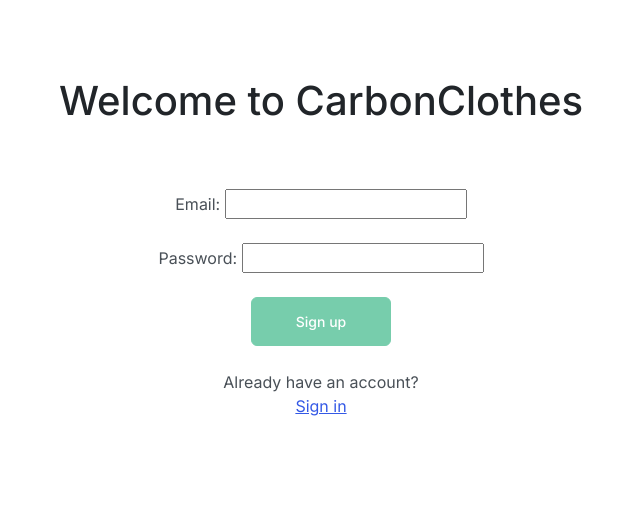
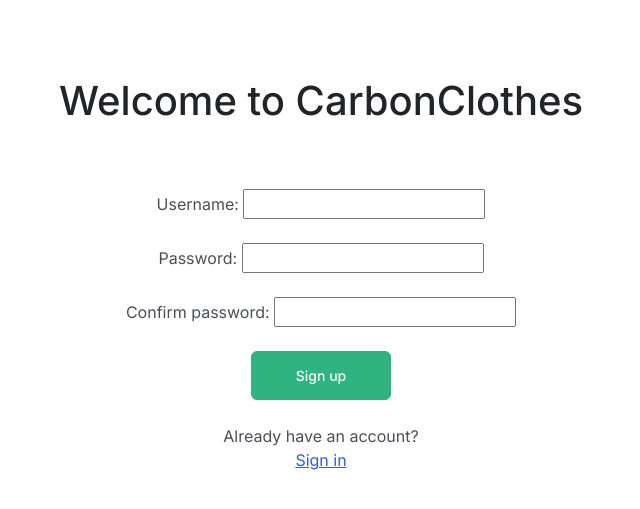
Before and after one commit to SteadydeetsHackCam2022/HackCambridge2022, a Django app: page /signup/ in a window 1280 px wide. Shown: the part 67-576 px from the top of the page, without its empty margins (319-959 px from the left). Run offline with Django 4.2, Linux system fonts and the light colour scheme.

Commit message:
Forms updates

```diff
--- a/backend/store/forms.py
+++ b/backend/store/forms.py
@@ -1,5 +1,6 @@
 from django.forms import ModelForm
 from .models import Product
+
 
 class ProductForm(ModelForm):
     class Meta:
--- a/backend/store/models.py
+++ b/backend/store/models.py
@@ -8,7 +8,7 @@
 
 
 class Product(models.Model):
-    owner = models.ForeignKey(settings.AUTH_USER_MODEL, on_delete=models.CASCADE, null=False)
+    # owner = models.ForeignKey(settings.AUTH_USER_MODEL, on_delete=models.CASCADE, null=False)
     name = models.TextField()
     price = models.DecimalField(max_digits=6, decimal_places=2)
     description = models.TextField()
--- a/backend/store/templates/feed.html
+++ b/backend/store/templates/feed.html
@@ -3,6 +3,12 @@
 
 {% block content %}
   <h1>Feed</h1>
+  {% if created %}
+  <div class="alert alert-dismissible alert-success">
+      <button type="button" class="btn-close" data-bs-dismiss="alert"></button>
+      Logged in!
+  </div>
+  {% endif %}
   <div class="row">
     {% for product in products %}
     <div class="col">
--- a/backend/store/templates/signup.html
+++ b/backend/store/templates/signup.html
@@ -5,13 +5,22 @@
     <br>
     <h1>Welcome to CarbonClothes</h1>
     <br>
+    {% if created %}
+    <div class="alert alert-dismissible alert-success">
+        <button type="button" class="btn-close" data-bs-dismiss="alert"></button>
+        <strong>Well done!</strong> Your account has been created successfully.
+    </div>
+    {% endif %}
     <div class="form-container">
-        <form>
-            <label for="email">Email: </label>
-            <input type="text" id="email" name="email" required><br><br>
+        <form action='/signup/' method='POST'>
+            <label for="email">Username: </label>
+            <input type="text" id="username" name="username" required><br><br>
             <label for="password">Password: </label>
-            <input type="password" id="password" name="password" required><br><br>
-            <input type="submit" class="btn btn-success disabled" value="Sign up">
+            <input type="password" id="password1" name="password1" required><br><br>
+            <label for="password">Confirm password: </label>
+            <input type="password" id="password2" name="password2" required><br><br>
+            <input type="submit" class="btn btn-success" value="Sign up">
+            {% csrf_token %}
         </form>
         <br>
         Already have an account?<br>
--- a/backend/store/views.py
+++ b/backend/store/views.py
@@ -1,3 +1,6 @@
+from django.contrib.auth.models import User
+from django.contrib.auth.forms import UserCreationForm, AuthenticationForm
+
 from django.shortcuts import render
 
 from django.http import Http404
@@ -6,10 +9,29 @@
 
 
 def login(request):
-    return render(request, 'login.html')
+    if request.method == 'POST':
+        form = AuthenticationForm(request.POST)
+
+        if form.confirm_login_allowed():
+            return render(request, 'login.html', context={
+                'created': True
+            })
+
+        return render(request, 'login.html')
+    elif request.method == 'GET':
+        return render(request, 'login.html')
 
 def signup(request):
-    return render(request, 'signup.html')
+    if request.method == 'POST':
+        form = UserCreationForm(request.POST)
+
+        if form.is_valid():
+            form.save()
+            return render(request, 'signup.html', context={
+                'created': True
+            })
+
+    return render(request, 'signup.html', )
 
 def feed(request):
     products = Product.objects.all()
```
Also changed, not shown: backend/store/templates/login.html (+4 -4 lines).
